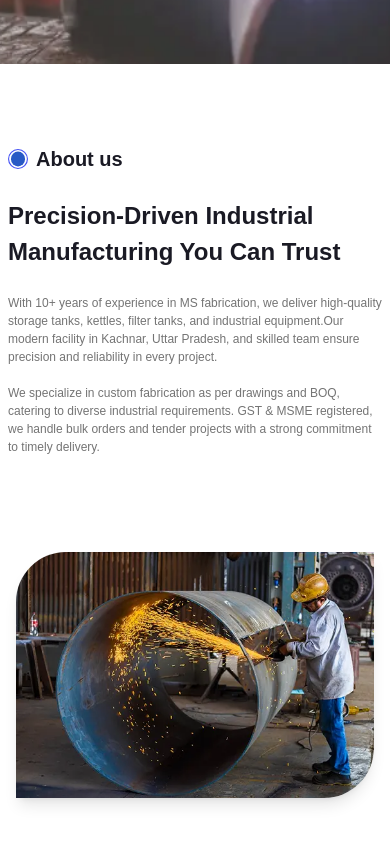
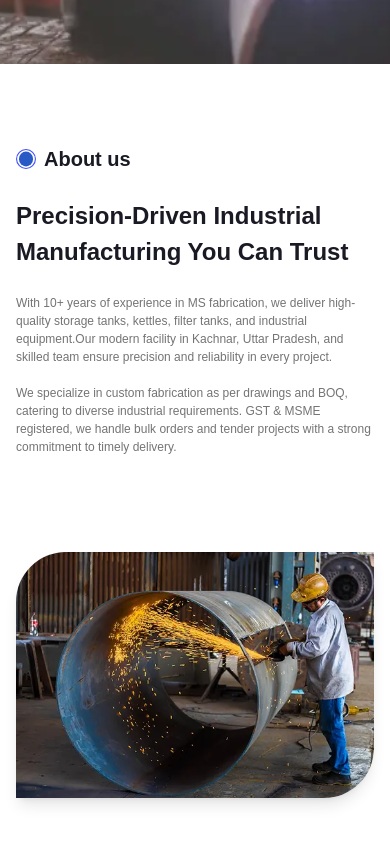
Before and after one commit to aastha-mirai/textile-comp, a React (Vite) app: page / in a window 390 px wide. Shown: the part 780-1624 px from the top of the page. Built offline with nearby package versions, Linux system fonts and the light colour scheme; a web font is replaced by a local one.

Commit message:
Fix margin in text section

```diff
--- a/src/containers/About/About.container.tsx
+++ b/src/containers/About/About.container.tsx
@@ -16,7 +16,7 @@ const AboutUs = () => {
       <div className="mx-auto max-w-7xl">
         <div className="grid grid-cols-1 lg:grid-cols-2 gap-6 lg:gap-1 lg:pl-4 justify-items-between items-center">
           {/* text-section */}
-          <div className="max-w-5xl flex flex-col justify-between gap-6 lg:mx-auto sm:mx-16 mx-2">
+          <div className="max-w-5xl flex flex-col justify-between gap-6 lg:mx-auto sm:mx-16 mx-4">
             <div className="flex gap-2 items-center">
               <Icon icon="circleTheme" />
               <Typography
```
